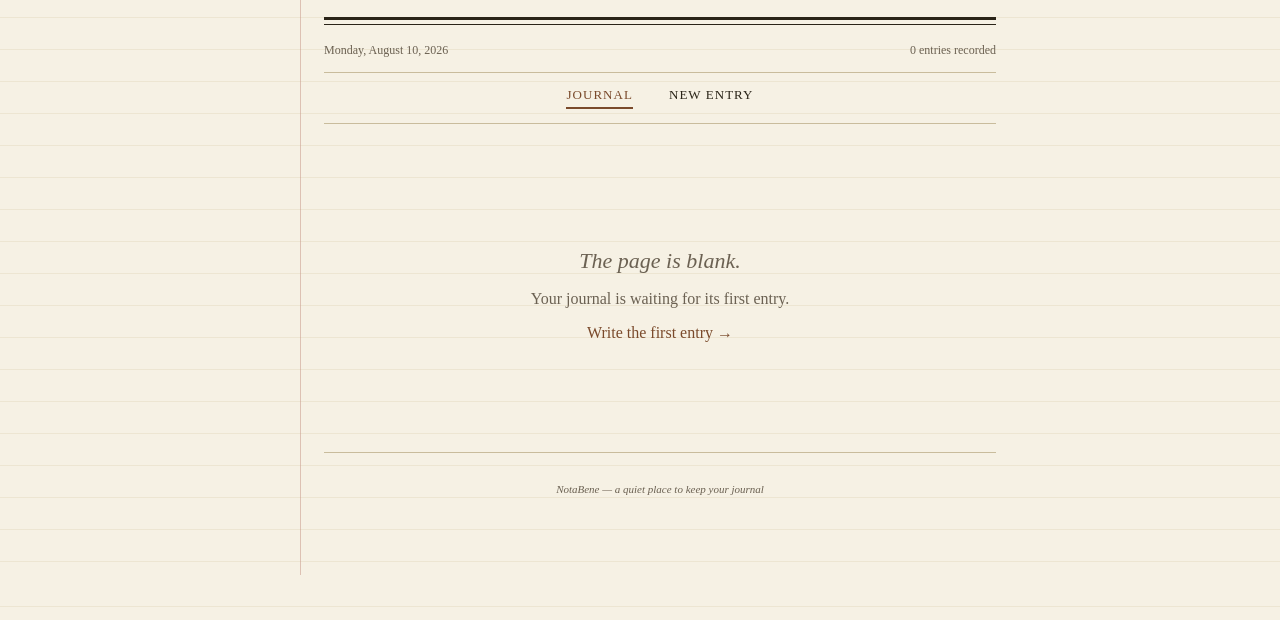
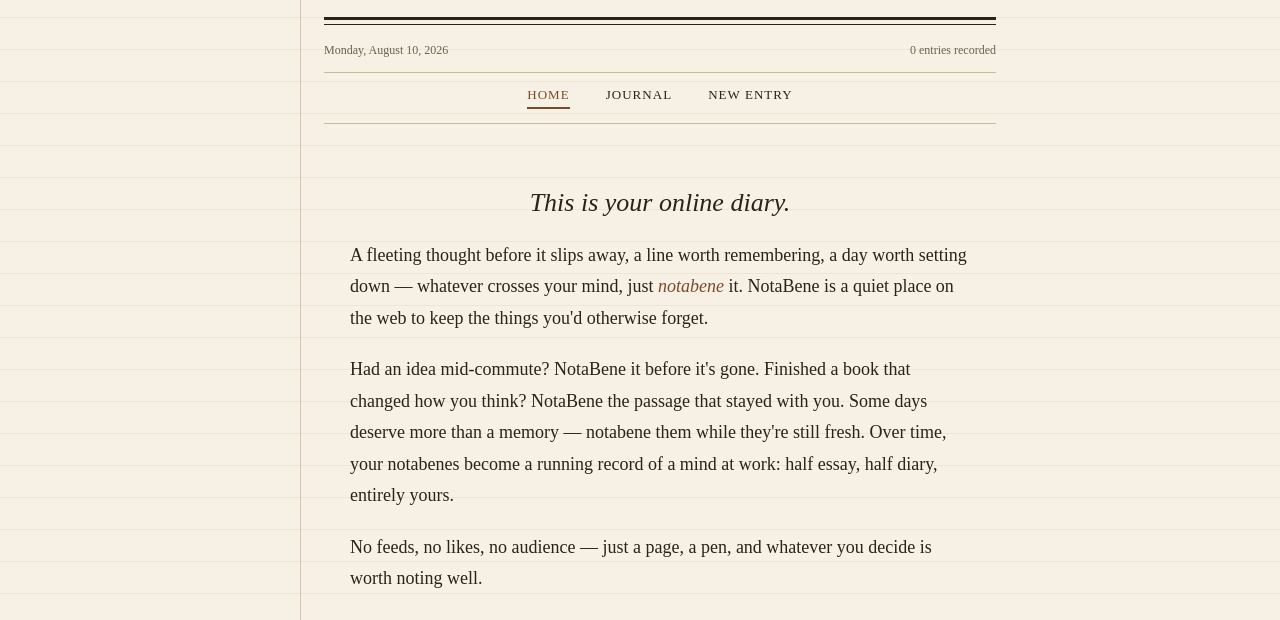
Before and after one commit to ronyraphel/notabene, a plain HTML site: page index.html in a window 1280 px wide. Shown: the part 174-794 px from the top of the page. Drawn offline with Linux system fonts and the light colour scheme.

Commit message:
Modify Homepage

```diff
--- a/index.html
+++ b/index.html
@@ -107,6 +107,26 @@
   /* Views */
   .view{ display:none; }
   .view.active{ display:block; }
+
+  /* Landing */
+  .landing-hero{
+    padding:28px 6px 40px;
+    text-align:center;
+  }
+  .landing-lede{
+    font-size:26px;
+    font-style:italic;
+    margin:0 0 22px;
+  }
+  .landing-body{
+    font-size:18px;
+    line-height:1.75;
+    text-align:left;
+    max-width:620px;
+    margin:0 auto 20px;
+    color:var(--ink);
+  }
+  .landing-body em{ color:var(--accent); font-style:italic; }
 
   /* Post list */
   .post-entry{
@@ -306,12 +326,37 @@
   </div>
 
   <nav class="masthead-nav">
-    <a id="nav-home" class="active">Journal</a>
+    <a id="nav-landing" class="active">Home</a>
+    <a id="nav-home">Journal</a>
     <a id="nav-new">New entry</a>
   </nav>
 
+  <!-- LANDING VIEW -->
+  <div id="view-landing" class="view active">
+    <div class="landing-hero">
+      <p class="landing-lede">This is your online diary.</p>
+      <p class="landing-body">
+        A fleeting thought before it slips away, a line worth remembering, a day
+        worth setting down &mdash; whatever crosses your mind, just <em>notabene</em> it.
+        NotaBene is a quiet place on the web to keep the things you'd otherwise forget.
+      </p>
+      <p class="landing-body">
+        Had an idea mid-commute? NotaBene it before it's gone. Finished a book that
+        changed how you think? NotaBene the passage that stayed with you. Some days
+        deserve more than a memory &mdash; notabene them while they're still fresh.
+        Over time, your notabenes become a running record of a mind at work: half
+        essay, half diary, entirely yours.
+      </p>
+      <p class="landing-body">
+        No feeds, no likes, no audience &mdash; just a page, a pen, and whatever
+        you decide is worth noting well.
+      </p>
+      <button class="btn" id="get-started-btn" style="margin-top:8px;">Get started</button>
+    </div>
+  </div>
+
   <!-- HOME VIEW -->
-  <div id="view-home" class="view active">
+  <div id="view-home" class="view">
     <div id="post-list"></div>
     <div id="empty-state" class="empty-state" style="display:none;">
       <h2>The page is blank.</h2>
@@ -364,9 +409,11 @@ let posts = [];
 let currentPostId = null;
 let editingPostId = null;
 
+const landingView = document.getElementById('view-landing');
 const homeView = document.getElementById('view-home');
 const articleView = document.getElementById('view-article');
 const editorView = document.getElementById('view-editor');
+const navLanding = document.getElementById('nav-landing');
 const navHome = document.getElementById('nav-home');
 const navNew = document.getElementById('nav-new');
 
@@ -375,9 +422,10 @@ document.getElementById('today-date').textContent = new Date().toLocaleDateStrin
 });
 
 function switchView(view){
-  [homeView, articleView, editorView].forEach(v => v.classList.remove('active'));
+  [landingView, homeView, articleView, editorView].forEach(v => v.classList.remove('active'));
   view.classList.add('active');
-  navHome.classList.toggle('active', view === homeView);
+  navLanding.classList.toggle('active', view === landingView);
+  navHome.classList.toggle('active', view === homeView || view === articleView);
   navNew.classList.toggle('active', view === editorView && editingPostId === null);
   window.scrollTo(0,0);
 }
@@ -469,8 +517,10 @@ function openEditor(post){
   switchView(editorView);
 }
 
+navLanding.addEventListener('click', () => switchView(landingView));
 navHome.addEventListener('click', () => switchView(homeView));
 navNew.addEventListener('click', () => openEditor(null));
+document.getElementById('get-started-btn').addEventListener('click', () => switchView(homeView));
 document.getElementById('empty-write-link').addEventListener('click', () => openEditor(null));
 document.getElementById('back-to-front').addEventListener('click', () => switchView(homeView));
 document.getElementById('back-from-editor').addEventListener('click', () => switchView(homeView));
```
